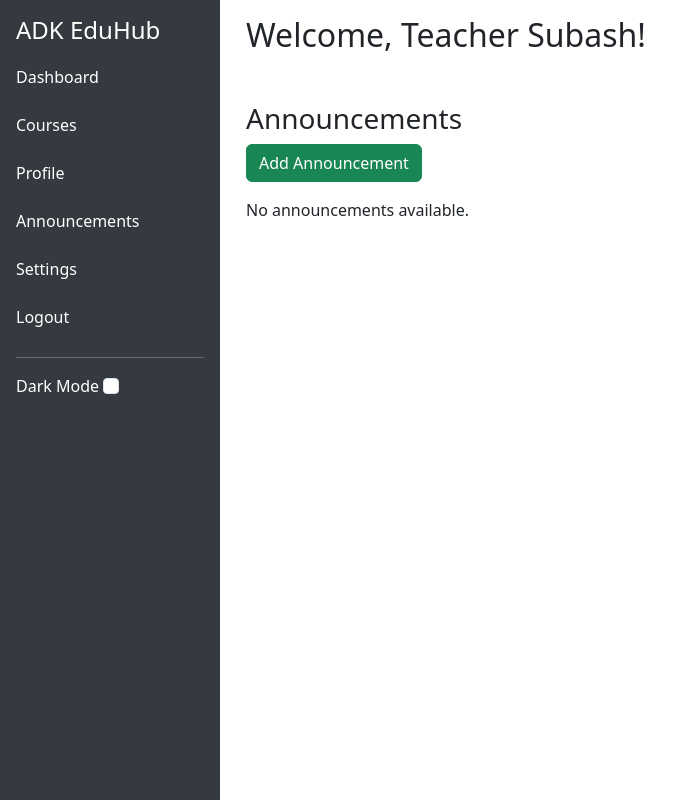
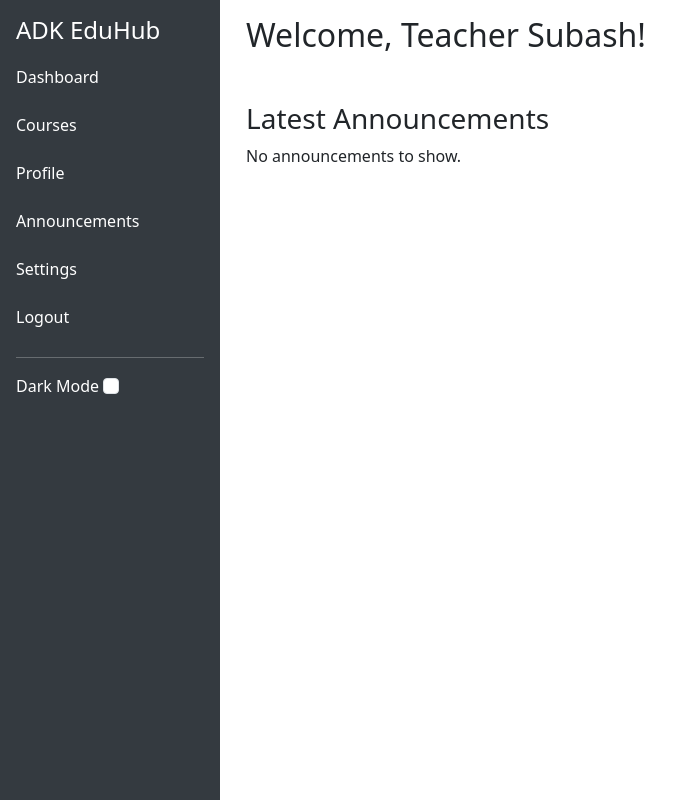
Before and after one commit to asubash017/Adk-EduHub, a Django app: page /dashboard/teacher/ in a window 1280 px wide. Shown: the whole page, without its empty margins (0-691 px from the left). Run offline with Django 4.2, Linux system fonts and the light colour scheme; a user stored in the database is signed in; data comes from the database, SQL or seed files in the repository; data that the repository does not hold is empty.

Commit message:
improve announcement

```diff
--- a/core/views.py
+++ b/core/views.py
@@ -65,41 +65,20 @@ def profile_view(request):
 
 @login_required
 def admin_dashboard(request):
-    user = request.user
-    # Admin sees all announcements (both teacher and student), or optionally filtered by role
-    announcements = Announcement.objects.filter(
-        role_visible_to__in=['teacher', 'student']
-    ).order_by('-created_at')
-
-    context = {
-        'announcements': announcements,
-    }
-    return render(request, 'dashboard/admin_dashboard.html', context)
+    announcements = Announcement.objects.filter(role_visible_to='admin').order_by('-created_at')
+    return render(request, 'dashboard/admin_dashboard.html', {'announcements': announcements})
 
 
 @login_required
 def teacher_dashboard(request):
-    # Teachers see announcements meant for teachers only
-    announcements = Announcement.objects.filter(
-        role_visible_to='teacher'
-    ).order_by('-created_at')
-
-    context = {
-        'announcements': announcements,
-    }
-    return render(request, 'dashboard/teacher_dashboard.html', context)
+    announcements = Announcement.objects.filter(role_visible_to='teacher').order_by('-created_at')
+    return render(request, 'dashboard/teacher_dashboard.html', {'announcements': announcements})
 
 
 @login_required
 def student_dashboard(request):
-    announcements = Announcement.objects.filter(
-        role_visible_to='student'
-    ).order_by('-created_at')[:5]  # latest 5 for dashboard summary
-
-    context = {
-        'announcements': announcements,
-    }
-    return render(request, 'dashboard/student_dashboard.html', context)
+    announcements = Announcement.objects.filter(role_visible_to='student').order_by('-created_at')
+    return render(request, 'dashboard/student_dashboard.html', {'announcements': announcements})
 
 
 @login_required
--- a/templates/dashboard/teacher_dashboard.html
+++ b/templates/dashboard/teacher_dashboard.html
@@ -1,34 +1,29 @@
 {% extends 'core/base.html' %}
+{% load static %}
 
 {% block title %}Teacher Dashboard{% endblock %}
 
 {% block content %}
 <h2>Welcome, Teacher {{ user.username }}!</h2>
 
-<!-- Other dashboard cards here -->
+<!-- Example teacher stats or content here -->
 
-<h3 class="mt-5">Announcements</h3>
-
-<a href="{% url 'announcements:announcement_add' %}" class="btn btn-success mb-3">Add Announcement</a>
-
-{% if announcements %}
-    <div class="list-group">
-        {% for announcement in announcements %}
-            <div class="list-group-item">
-                <h5>{{ announcement.title }}</h5>
-                <p>{{ announcement.content }}</p>
-                <small class="text-muted">Posted on {{ announcement.created_at|date:"M d, Y" }}</small>
-                <div class="mt-2">
-                    {% if announcement.created_by == user or user.is_staff %}
-                        <a href="{% url 'announcements:announcement_edit' announcement.pk %}" class="btn btn-sm btn-primary">Edit</a>
-                        <a href="{% url 'announcements:announcement_delete' announcement.pk %}" class="btn btn-sm btn-danger">Delete</a>
-                    {% endif %}
-                </div>
-            </div>
-        {% endfor %}
-    </div>
-{% else %}
-    <p>No announcements available.</p>
-{% endif %}
+<!-- Announcements Section -->
+<div class="mt-5">
+    <h3>Latest Announcements</h3>
+    {% if announcements %}
+        <ul class="list-group">
+            {% for ann in announcements %}
+                <li class="list-group-item">
+                    <strong>{{ ann.title }}</strong> - {{ ann.content }}
+                    <br>
+                    <small class="text-muted">Posted on {{ ann.created_at|date:"F j, Y" }}</small>
+                </li>
+            {% endfor %}
+        </ul>
+    {% else %}
+        <p>No announcements to show.</p>
+    {% endif %}
+</div>
 
 {% endblock %}
```
Also changed, not shown: announcements/models.py (+8 -7 lines), core/mixins.py (added, +16 -0 lines), templates/dashboard/admin_dashboard.html (+19 -0 lines), templates/dashboard/student_dashboard.html (+5 -5 lines), announcements/migrations/0005_announcement_role_visible_to_and_more.py (added), announcements/migrations/0006_remove_announcement_created_by_and_more.py (added), announcements/migrations/0007_alter_announcement_content_and_more.py (added), db.sqlite3.
